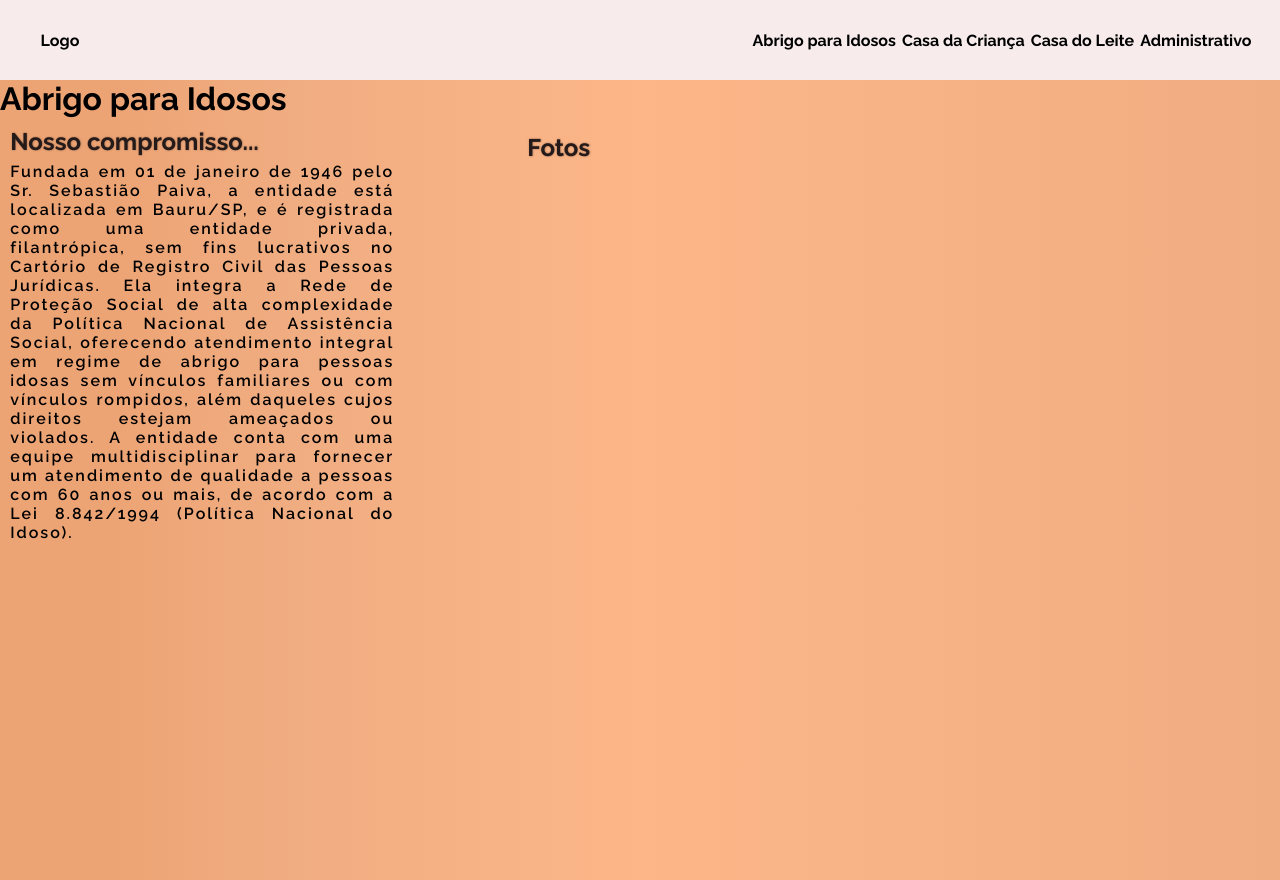
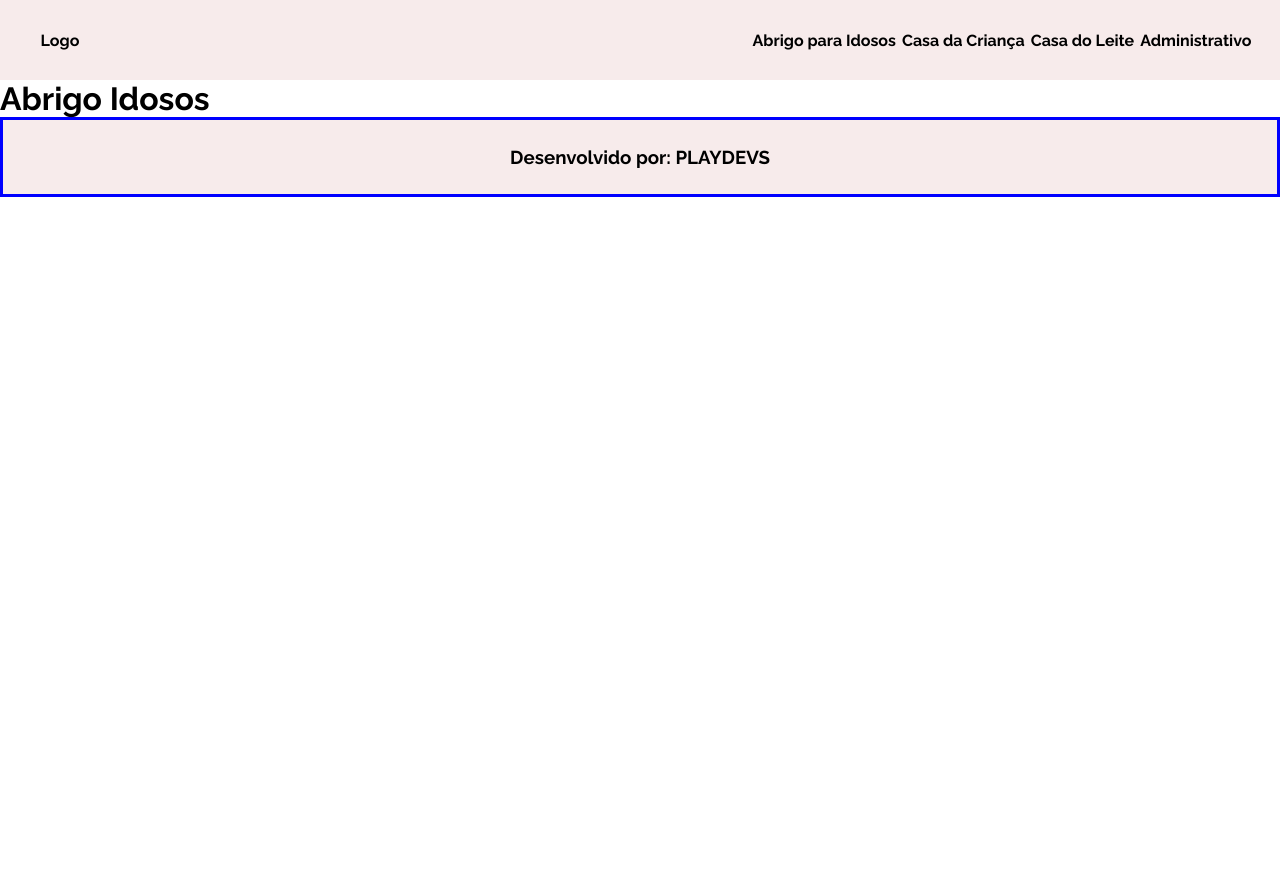
Before and after one commit to Yemuri/PAIVA, a React (Create React App) app in the folder frontend/: page /abrigo-idosos in a window 1280 px wide. After the commit the page ends 800 px from the top, so only its background shows below. Built offline with nearby package versions, Linux system fonts and the light colour scheme.

Commit message:
criado footer e colocado nas rotas

```diff
--- /dev/null
+++ b/frontend/src/component/footer/footer.css
@@ -0,0 +1,10 @@
+.container-geral{
+    border: solid blue 3px;
+    background: #f4e3e3b5;
+   width: 100%;
+   height: 5rem;
+   display: flex;
+   justify-content: center;
+   align-items: center;
+
+}
--- /dev/null
+++ b/frontend/src/component/footer/footer.js
@@ -0,0 +1,9 @@
+import '../footer/footer.css'
+
+export default function Footer(){
+    return(
+        <div className="container-geral">
+            <h3>Desenvolvido por: PLAYDEVS</h3>
+        </div>
+    )
+}
--- a/frontend/src/pages/idoso/idoso.css
+++ /dev/null
@@ -1,36 +0,0 @@
-.container-geral {
-  height: 100vh;
-  background: rgb(237, 164, 117);
-  background: linear-gradient(
-    90deg,
-    rgba(237, 164, 117, 1) 9%,
-    rgba(240, 173, 129, 1) 23%,
-    rgba(252, 182, 136, 1) 50%,
-    rgba(240, 173, 129, 1) 100%
-  );
-}
-.container-geral h2 {
-  color: rgb(37, 26, 26);
-  text-shadow: 0.3px 0 2px #946749;
-  margin: 2% 0 1% 2%;
-}
-
-.container-compromisso {
-  margin-left: 2%;
-  /* border: solid red 2px; */
-  width: 40vw;
-  max-width: 30vw;
-  text-align: justify;
-  letter-spacing: 2px;
-  font-weight: 600;
-}
-
-.wrapper {
-  display: grid;
-  grid-template-columns: 1fr 1.5fr;
-  /* border: solid 4px yellow; */
-}
-
-.container-fotos {
-  /* border: solid blue 2px; */
-}
--- a/frontend/src/pages/idoso/inicioIdoso.js
+++ b/frontend/src/pages/idoso/inicioIdoso.js
@@ -1,37 +1,9 @@
-import "./idoso.css";
+
 
 export default function Idoso() {
   return (
-    <div className="container-geral">
-      <header>
-        <h1>Abrigo para Idosos</h1>
-      </header>
-      <div className="wrapper">
-        <div>
-          <h2>Nosso compromisso...</h2>
-          <section className="container-compromisso">
-            <p>
-              Fundada em 01 de janeiro de 1946 pelo Sr. Sebastião Paiva, a
-              entidade está localizada em Bauru/SP, e é registrada como uma
-              entidade privada, filantrópica, sem fins lucrativos no Cartório de
-              Registro Civil das Pessoas Jurídicas. Ela integra a Rede de
-              Proteção Social de alta complexidade da Política Nacional de
-              Assistência Social, oferecendo atendimento integral em regime de
-              abrigo para pessoas idosas sem vínculos familiares ou com vínculos
-              rompidos, além daqueles cujos direitos estejam ameaçados ou
-              violados. A entidade conta com uma equipe multidisciplinar para
-              fornecer um atendimento de qualidade a pessoas com 60 anos ou
-              mais, de acordo com a Lei 8.842/1994 (Política Nacional do Idoso).
-            </p>
-          </section>
-        </div>
-
-        <section className="container-fotos">
-          <div className="container-fotos">
-            <h2>Fotos</h2>
-          </div>
-        </section>
-      </div>
+    <div>
+      <h1>Abrigo Idosos</h1>
     </div>
   );
 }
--- a/frontend/src/pages/routes.js
+++ b/frontend/src/pages/routes.js
@@ -5,6 +5,7 @@ import InicioLeite from "./leite/inicio/inicioLeite";
 import Navegacao from "../component/navegacao";
 import InicioCrianca from "./crianca/inicioCrianca";
 import Idoso from "./idoso/inicioIdoso";
+import Footer from "../component/footer/footer";
 
 export default function Rotas() {
   return (
@@ -18,6 +19,7 @@ export default function Rotas() {
           <Route path="/casa-da-crianca" element={<InicioCrianca />} />
           <Route path="/abrigo-idosos" element={<Idoso />} />
         </Routes>
+        <Footer />
       </BrowserRouter>
     </div>
   );
```
